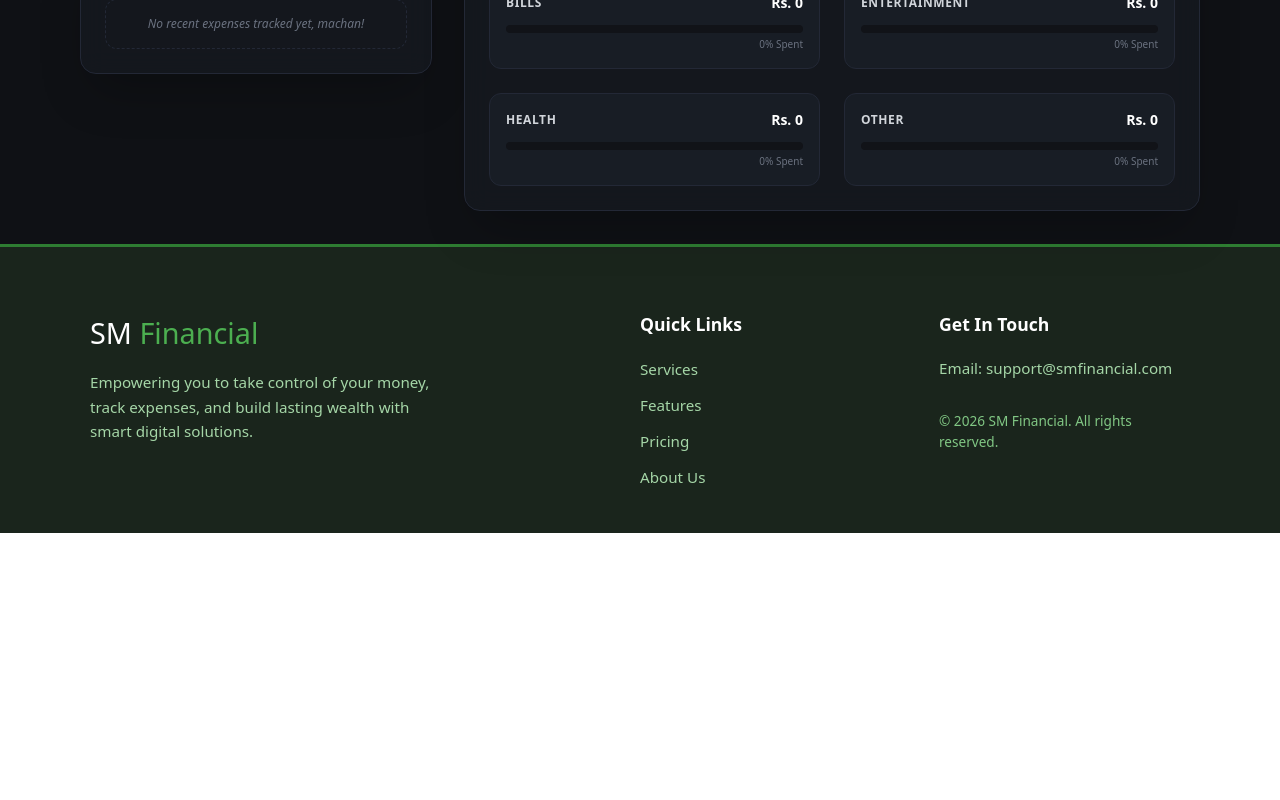
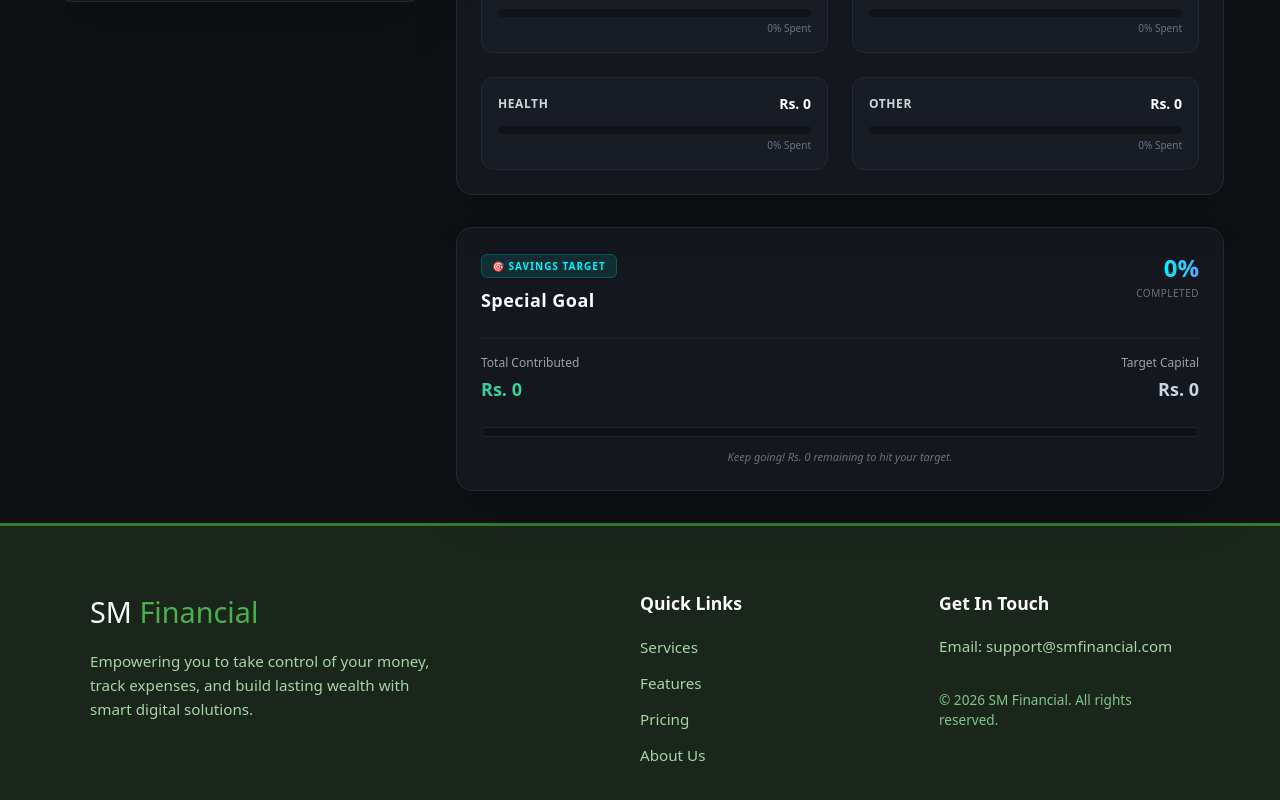
Before and after one commit to sashikmindaka1/MernFinancialTrackerApp, a React (Vite) app: page /MainDashboardPage in a window 1280 px wide. Shown: the part 556-1356 px from the top of the page. Before the commit the page ends 1089 px from the top, so only its background shows below. Built offline with nearby package versions, Linux system fonts and the light colour scheme.

Commit message:
change all codes and do special goal part

```diff
--- a/src/components/DashboardSpecialGoal.jsx
+++ b/src/components/DashboardSpecialGoal.jsx
@@ -1,19 +1,78 @@
-import React from 'react'
+import React from 'react';
 
 function DashboardSpecialGoal() {
+  // --- FETCH PERSISTED DATA FROM LOCALSTORAGE ---
+  const targetAmount = Number(localStorage.getItem("SpecialGoalShowValue")) || 0; // Total goal target (e.g. 50,000)
+  const goalName = localStorage.getItem("SpecialGoalName") || "Special Goal";     // Goal identification label
+  const accumulatedAmount = Number(localStorage.getItem("SpecialGoalValue")) || 0; // Current savings contributions
 
-  const showGoalName = localStorage.getItem("SpecialGoalName")
-  const showGoalValue = localStorage.getItem("SpecialGoalValue")
+  // --- MATHEMATICAL LOGIC: CALCULATE PROGRESS PERCENTAGE ---
+  const progressPercentage = targetAmount > 0
+    ? Math.min(Math.round((accumulatedAmount / targetAmount) * 100), 100)
+    : 0;
+
   return (
-    <div>
-      <h3>contribute for your goal</h3>
+    // Premium translucent box with border glowing effects matching your UI theme
+    <div className="w-full p-6 bg-[#161920]/80 border border-[#232836] rounded-2xl shadow-2xl backdrop-blur-md relative overflow-hidden group">
 
+      {/* Background radial glow accent on hover */}
+      <div className="absolute -inset-px bg-gradient-to-r from-[#00f2fe]/10 to-[#4facfe]/10 rounded-2xl opacity-0 group-hover:opacity-100 transition duration-500 pointer-events-none" />
 
+      {/* Header Container Section */}
+      <div className="flex justify-between items-start mb-6 relative z-10">
+        <div>
+          <span className="text-[10px] font-bold text-[#00f2fe] uppercase tracking-widest bg-[#00f2fe]/10 px-2.5 py-1 rounded-md border border-[#00f2fe]/20">
+            🎯 Savings Target
+          </span>
+          <h3 className="text-lg font-bold text-white mt-2.5 capitalize tracking-wide">
+            {goalName}
+          </h3>
+        </div>
 
+        {/* Dynamic Circular badge highlighting progress percentage */}
+        <div className="text-right">
+          <span className="text-2xl font-extrabold bg-gradient-to-r from-[#00f2fe] to-[#4facfe] bg-clip-text text-transparent">
+            {progressPercentage}%
+          </span>
+          <p className="text-[10px] text-gray-500 uppercase tracking-wider mt-0.5">Completed</p>
+        </div>
+      </div>
 
+      {/* Financial Figure Metrics Grid Layout */}
+      <div className="grid grid-cols-2 gap-4 mb-6 relative z-10 border-t border-[#232836]/60 pt-4">
+        <div>
+          <p className="text-xs text-gray-400 font-medium mb-1">Total Contributed</p>
+          <p className="text-lg font-bold text-emerald-400">
+            Rs. {accumulatedAmount.toLocaleString()}
+          </p>
+        </div>
+        <div className="text-right">
+          <p className="text-xs text-gray-400 font-medium mb-1">Target Capital</p>
+          <p className="text-lg font-bold text-slate-300">
+            Rs. {targetAmount.toLocaleString()}
+          </p>
+        </div>
+      </div>
 
+      {/* --- PROGRESS BAR COMPONENT --- */}
+      <div className="relative w-full h-2.5 bg-[#0f1115] border border-[#232836] rounded-full overflow-hidden mb-2 z-10">
+        {/* Smooth transitioning linear gradient progress strip */}
+        <div
+          className="h-full bg-gradient-to-r from-[#00f2fe] to-[#4facfe] rounded-full transition-all duration-500 shadow-[0_0_12px_rgba(0,242,254,0.4)]"
+          style={{ width: `${progressPercentage}%` }}
+        />
+      </div>
 
+      {/* Contextual description rendering remaining balance status */}
+      <p className="text-[11px] text-gray-500 text-center font-medium italic mt-3">
+        {progressPercentage >= 100
+          ? "🎉 Congratulations! You have fully achieved this goal target!"
+          : `Keep going! Rs. ${(targetAmount - accumulatedAmount).toLocaleString()} remaining to hit your target.`
+        }
+      </p>
 
     </div>
-  )
-} export default DashboardSpecialGoal;
+  );
+}
+
+export default DashboardSpecialGoal;
--- a/src/pages/MainDashboardPage.jsx
+++ b/src/pages/MainDashboardPage.jsx
@@ -2,6 +2,7 @@ import { useState, useEffect } from "react";
 import BudgetShow from "../components/BudgetShow";
 import GetExpenses from "../components/GetExpenses";
 import ShortTransactionHistry from "../components/ShortTransactionHistry";
+import DashboardSpecialGoal from "../components/DashboardSpecialGoal";
 
 function MainDashboardPage() {
   // --- FINANCIAL STATES ---
@@ -36,8 +37,9 @@ function MainDashboardPage() {
     const savedHealth = localStorage.getItem("healthBudget");
     const savedOther = localStorage.getItem("otherBudget");
     const savedTransactions = localStorage.getItem("userTransactions");
-    // Retrieve the special goal value from localStorage
-    const savedSpecialGoal = localStorage.getItem("SpecialGoalShowValue");
+
+    // 💡 Read the correct accumulated savings from localStorage for the goal box
+    const savedSpecialGoal = localStorage.getItem("SpecialGoalValue");
 
     // Parse and load transaction history if records exist
     if (savedTransactions) {
@@ -78,14 +80,15 @@ function MainDashboardPage() {
   };
 
   return (
-    <div className="pt-40 p-4 md:p-8 bg-[#0f1115] min-h-screen text-white w-full">
-      <div className="w-full px-4 md:px-12 mt-8">
+    // Premium dark theme container wrapper
+    <div className="pt-32 p-4 md:p-8 bg-[#0f1115] min-h-screen text-white w-full font-sans antialiased selection:bg-[#00f2fe]/30 selection:text-white">
+      <div className="w-full max-w-[1600px] mx-auto px-2 md:px-6 mt-4">
 
-        {/* Responsive Grid Layout */}
+        {/* Responsive Grid Layout Definition */}
         <div className="grid grid-cols-1 lg:grid-cols-3 gap-8 items-start w-full">
 
-          {/* LEFT COLUMN: EXPENSE SUBMISSION FORM & TRANSACTION HISTORY */}
-          <div className="lg:col-span-1 order-2 lg:order-1 lg:pt-16 flex flex-col gap-6 w-full">
+          {/* ⬅️ LEFT COLUMN: EXPENSE SUBMISSION FORM & TRANSACTION HISTORY */}
+          <div className="lg:col-span-1 order-2 lg:order-1 flex flex-col gap-8 w-full">
             <GetExpenses
               foodBudget={foodBudget} setFoodBudget={setFoodBudget}
               transportBudget={transportBudget} setTransportBudget={setTransportBudget}
@@ -93,7 +96,6 @@ function MainDashboardPage() {
               entertainmentBudget={entertainmentBudget} setEntertainmentBudget={setEntertainmentBudget}
               healthBudget={healthBudget} setHealthBudget={setHealthBudget}
               otherBudget={otherBudget} setOtherBudget={setOtherBudget}
-              // Pass down special goal state variables as reactive props
               goalValue={specialGoalValue} setGoalValue={setSpecialGoalValue}
               onAddTransaction={handleAddTransaction}
             />
@@ -101,8 +103,9 @@ function MainDashboardPage() {
             <ShortTransactionHistry transactions={transactions} />
           </div>
 
-          {/* RIGHT COLUMN: REAL-TIME OVERVIEW & VISUALIZATION METRICS */}
-          <div className="lg:col-span-2 order-1 lg:order-2">
+          {/* ➡️ RIGHT COLUMN: OVERVIEW STATS & PROGRESS TRACKING */}
+          {/* 💡 Box spacing and card structuring fixed here cleanly using flex-col gap-8 */}
+          <div className="lg:col-span-2 order-1 lg:order-2 flex flex-col gap-8 w-full">
             <BudgetShow
               income={income}
               budget={budget}
@@ -115,6 +118,9 @@ function MainDashboardPage() {
               otherBudget={otherBudget}
               initialTotalBudget={initialTotalBudget}
             />
+
+            {/* 🎯 Special Goal box sits perfectly parallel to the input form below the charts */}
+            <DashboardSpecialGoal accumulatedFromState={specialGoalValue} />
           </div>
 
         </div>
--- a/src/pages/SpecialGoal.jsx
+++ b/src/pages/SpecialGoal.jsx
@@ -8,14 +8,19 @@ function SpecialGoal() {
   const [goalName, setGoalName] = useState("");
   const [goalValue, setGoalValue] = useState("");
 
+  // 💡 1. Real-time preview එක පෙන්වන්න වෙනම ස්ටේට් එකක් ගන්නවා
+  const [previewTarget, setPreviewTarget] = useState(0);
+
   // --- LIFECYCLE: LOAD EXISTING GOAL DATA ON MOUNT ---
   useEffect(() => {
     const savedGoalName = localStorage.getItem("SpecialGoalName");
-    // 💡 Matching the exact key used in MainDashboard & GetExpenses
     const savedGoalValue = localStorage.getItem("SpecialGoalShowValue");
 
     if (savedGoalName) setGoalName(savedGoalName);
-    if (savedGoalValue) setGoalValue(savedGoalValue);
+    if (savedGoalValue) {
+      setGoalValue(savedGoalValue);
+      setPreviewTarget(Number(savedGoalValue)); // 💡 මුලින්ම ලෝඩ් වෙද්දී ප්‍රිවීව් එකටත් සෙට් කරනවා
+    }
   }, []);
 
   // --- HANDLER: SAVE GOAL TO LOCALSTORAGE ---
@@ -27,14 +32,21 @@ function SpecialGoal() {
 
     // Persist data using standardized keys across the app
     localStorage.setItem("SpecialGoalName", goalName);
-    localStorage.setItem("SpecialGoalShowValue", goalValue); // 🔥 Fixed Key Mismatch
+    localStorage.setItem("SpecialGoalShowValue", goalValue);
+
+    // 💡 2. පේජ් එක රීලෝඩ් කරන්නේ නැතුව වමේ තියෙන ප්‍රිවීව් වැලියු එක එවලේම අප්ඩේට් කරනවා
+    setPreviewTarget(Number(goalValue));
 
     alert("Special Goal Target configured successfully! 🚀");
+
+    // 💡 3. ඕන නම් සේව් වුණාට පස්සේ ඉන්පුට් ෆීල්ඩ්ස් ටික මෙතනින් හිස් කරන්න පුළුවන්:
+    // setGoalName("");
+    // setGoalValue("");
   };
 
   return (
     <div className="min-h-screen bg-[#0f111a] text-white flex flex-col justify-between">
-      {/* <Navbar /> Inserted if needed */}
+      {/* <Navbar /> */}
 
       {/* --- MAIN CONTENT CONTAINER --- */}
       <div className="flex-grow flex items-center justify-center px-6 py-16 relative overflow-hidden">
@@ -65,13 +77,14 @@ function SpecialGoal() {
             <div className="flex gap-8 pt-4 border-t border-[#23283a] max-w-sm">
               <div>
                 <p className="text-2xl font-bold text-[#00e5ff]">
-                  {goalValue ? "0%" : "0%"}
+                  0%
                 </p>
                 <p className="text-xs text-gray-500 uppercase">Avg. Progress</p>
               </div>
               <div>
+                {/* 💡 4. දැන් මේ ලේබල් එක රීලෝඩ් නොවී ක්ෂණිකව අප්ඩේට් වෙනවා */}
                 <p className="text-2xl font-bold text-white">
-                  Rs. {goalValue ? Number(goalValue).toLocaleString() : "0"}
+                  Rs. {previewTarget ? previewTarget.toLocaleString() : "0"}
                 </p>
                 <p className="text-xs text-gray-500 uppercase">Target Goal</p>
               </div>
@@ -117,7 +130,7 @@ function SpecialGoal() {
                     <input
                       value={goalValue}
                       onChange={(e) => setGoalValue(e.target.value)}
-                      type="number" // 💡 Changed to number for strict financial inputs
+                      type="number"
                       placeholder="12,000"
                       className="w-full bg-transparent text-white placeholder-gray-600 focus:outline-none [appearance:textfield] [&::-webkit-outer-spin-button]:appearance-none [&::-webkit-inner-spin-button]:appearance-none"
                     />
@@ -143,7 +156,7 @@ function SpecialGoal() {
                   Ready to check your Dashboard?
                 </h3>
                 <button
-                  onClick={() => navigate("/OnboardingSetupPage")} // 💡 SPA routing logic
+                  onClick={() => navigate("/OnboardingSetupPage")} // 💡 Dashboard එකේ path එකට නිවැරදිව මාරු කරන්න
                   type="button"
                   className="w-full bg-[#1e2332]/50 border border-[#2d3548] text-[#00e5ff] hover:bg-[#00e5ff]/10 font-bold py-3 px-4 rounded-xl transition-all uppercase tracking-wider text-xs"
                 >
@@ -157,7 +170,7 @@ function SpecialGoal() {
         </div>
       </div>
 
-      {/* <Footer /> Inserted if needed */}
+      {/* <Footer /> */}
     </div>
   );
 }
```
